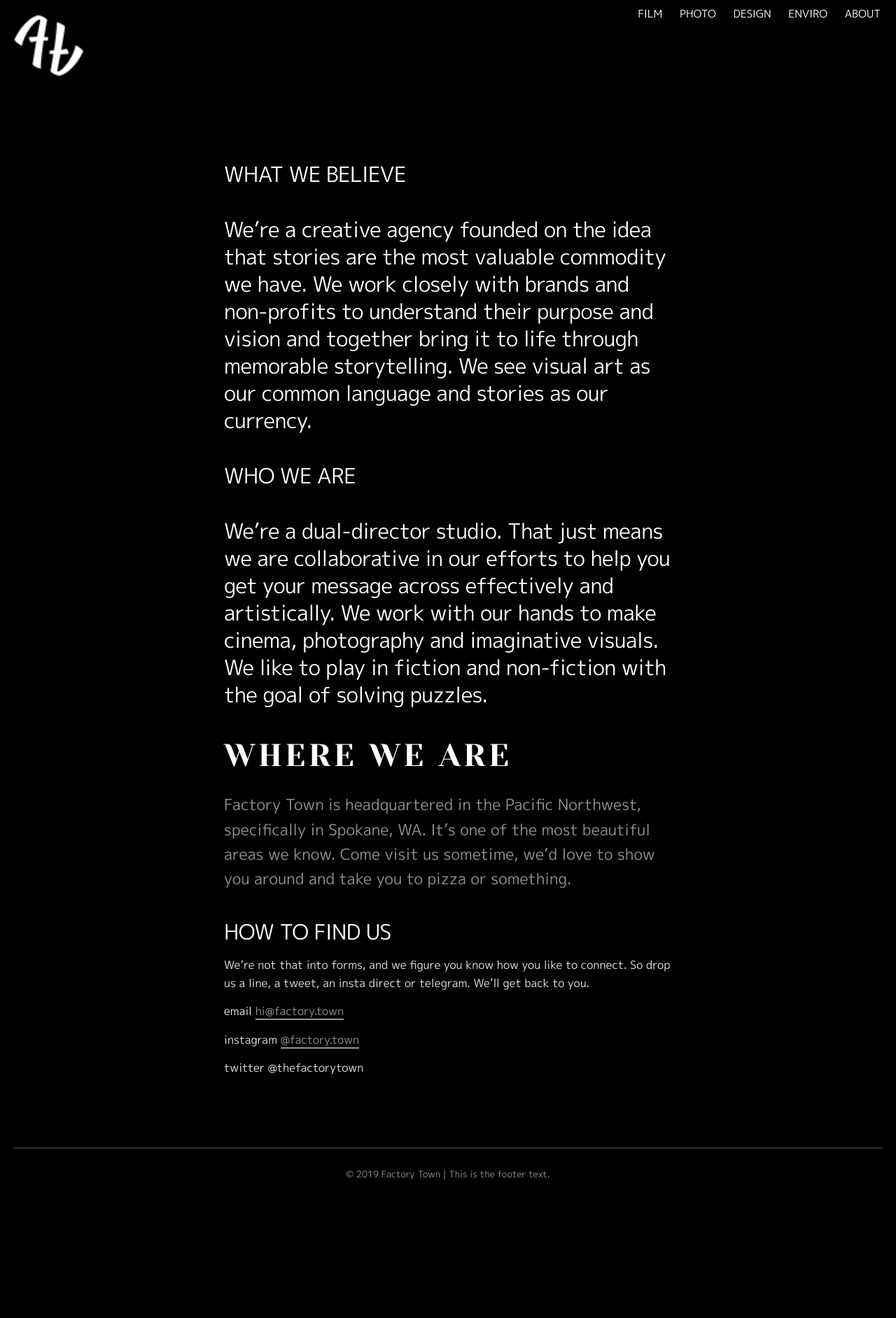
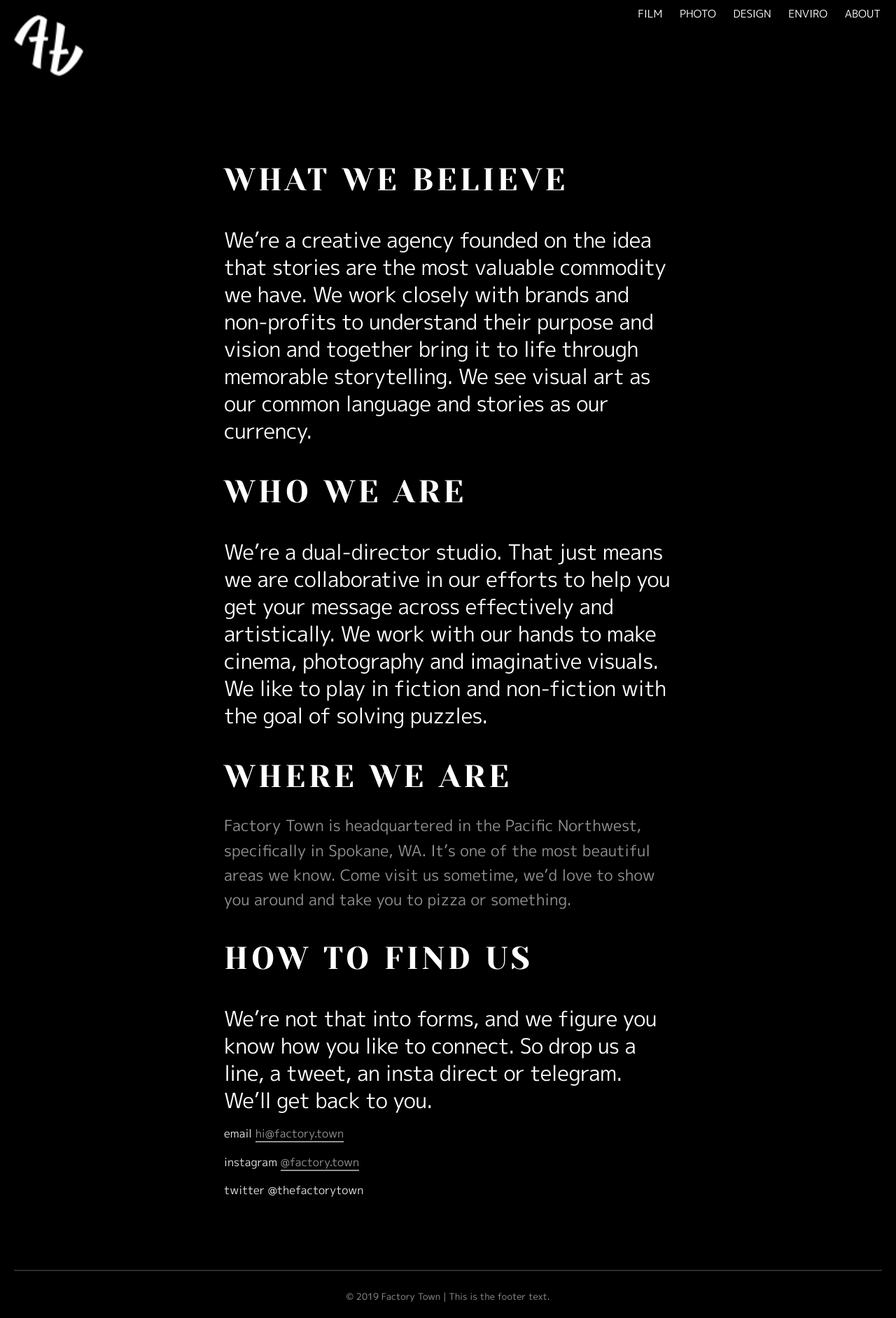
Before and after one commit to factorytown/factorytown.github.io, a Jekyll site: the page built from _pages/about.md, in a window 1280 px wide. Shown: the whole page at 70% size. Built offline with Jekyll 4.4.1, drawn with Linux system fonts in a browser that asks for light colours; nearby versions of some CDN libraries; before the commit the page ends 1709 px from its top, so only the background shows below that.

```diff
--- a/_pages/about.md
+++ b/_pages/about.md
@@ -2,11 +2,11 @@
 title: CONTACT
 ---
 
-### WHAT WE BELIEVE
+## WHAT WE BELIEVE
 
 ### We're a creative agency founded on the idea that stories are the most valuable commodity we have. We work closely with brands and non-profits to understand their purpose and vision and together bring it to life through memorable storytelling. We see visual art as our common language and stories as our currency.
 
-### WHO WE ARE
+## WHO WE ARE
 
 ### We're a dual-director studio. That just means we are collaborative in our efforts to help you get your message across effectively and artistically. We work with our hands to make cinema, photography and imaginative visuals. We like to play in fiction and non-fiction with the goal of solving puzzles.
 
@@ -14,9 +14,9 @@ title: CONTACT
 
 #### Factory Town is headquartered in the Pacific Northwest, specifically in Spokane, WA. It's one of the most beautiful areas we know. Come visit us sometime, we'd love to show you around and take you to pizza or something.
 
-### HOW TO FIND US
+## HOW TO FIND US
 
-We're not that into forms, and we figure you know how you like to connect. So drop us a line, a tweet, an insta direct or telegram. We'll get back to you.
+### We're not that into forms, and we figure you know how you like to connect. So drop us a line, a tweet, an insta direct or telegram. We'll get back to you.
 
 email <a href="mailto:hi@factory.town?subject=There's something we want to say..." target="_top">hi@factory.town</a>
 
```
